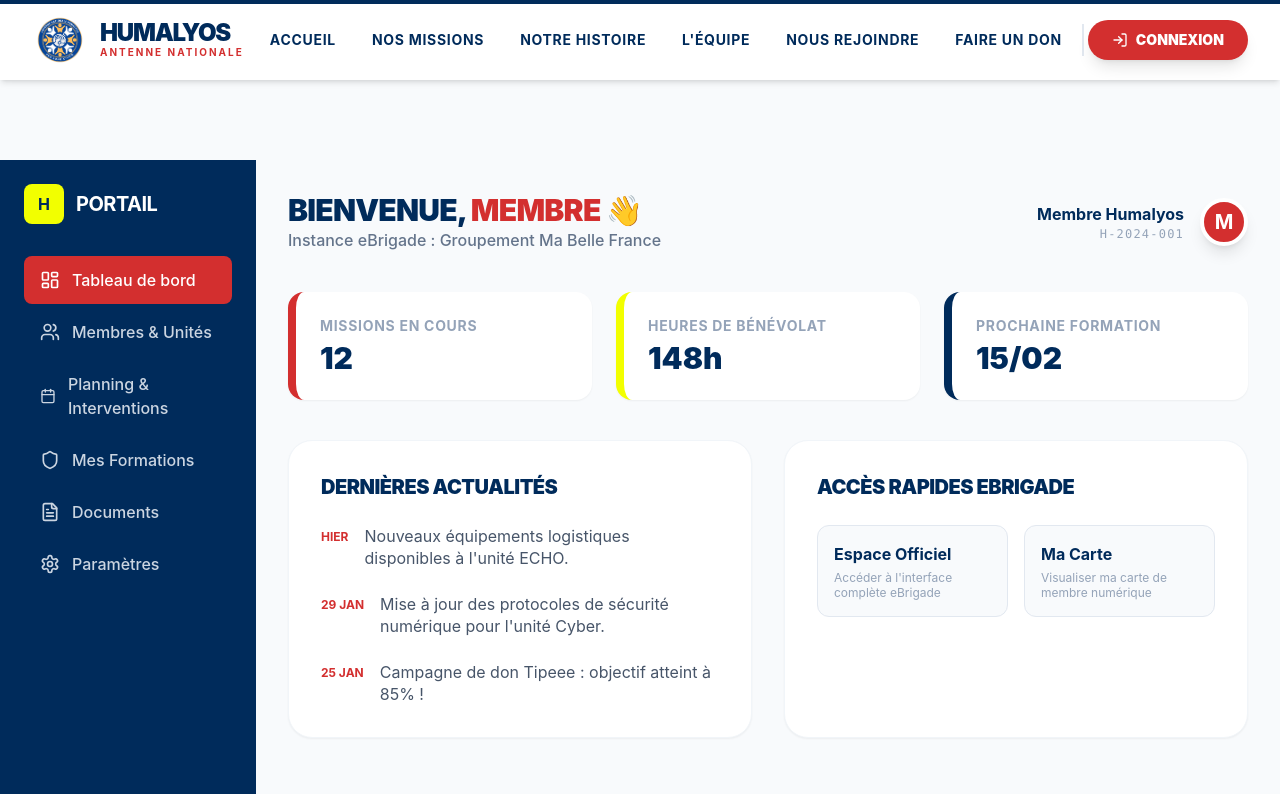
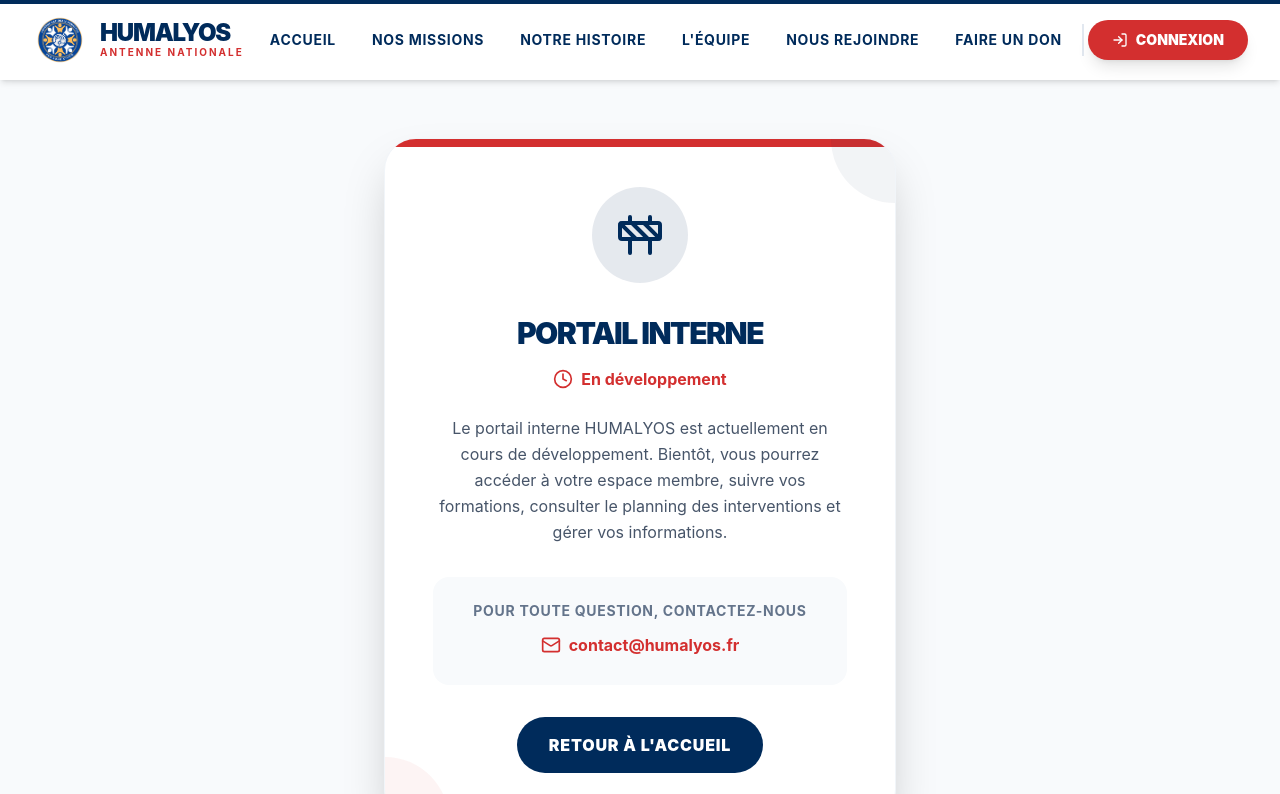
Before and after one commit to Julien0ff/humalyos-test, a React (Vite) app: page /portal in a window 1280 px wide. Shown: the top 794 px of the page. Built offline with nearby package versions, Linux system fonts and the light colour scheme.

Commit message:
Edit sdjf

```diff
--- a/src/App.tsx
+++ b/src/App.tsx
@@ -8,7 +8,7 @@
 import Team from './pages/Team';
 import Donations from './pages/Donations';
 import Login from './pages/Login';
-import Portal from './pages/Portal';
+import PortalComingSoon from './pages/PortalComingSoon';
 import Join from './pages/Join';
 import Legal from './pages/Legal';
 import Privacy from './pages/Privacy';
@@ -27,7 +27,7 @@
             <Route path="/equipe" element={<Team />} />
             <Route path="/dons" element={<Donations />} />
             <Route path="/login" element={<Login />} />
-            <Route path="/portal" element={<Portal />} />
+            <Route path="/portal" element={<PortalComingSoon />} />
             <Route path="/rejoindre" element={<Join />} />
             <Route path="/mentions-legales" element={<Legal />} />
             <Route path="/confidentialite" element={<Privacy />} />
--- a/src/pages/Login.tsx
+++ b/src/pages/Login.tsx
@@ -65,7 +65,7 @@
             <LogIn className="w-10 h-10 text-white" />
           </div>
           <h2 className="text-4xl font-black text-primary uppercase tracking-tighter">Portail Interne</h2>
-          <p className="text-slate-500 mt-2 font-medium">Connexion via les identifiants <span className="text-secondary font-bold">eBrigade</span></p>
+          <p className="text-slate-500 mt-2 font-medium">Le portail interne arrive bientôt. <span className="text-secondary font-bold">Contactez-nous</span> pour plus d'informations.</p>
         </div>
 
         <form onSubmit={handleSubmit} className="space-y-5">
--- /dev/null
+++ b/src/pages/PortalComingSoon.tsx
@@ -0,0 +1,63 @@
+import { motion } from 'framer-motion';
+import { Construction, Clock, Mail } from 'lucide-react';
+import { Link } from 'react-router-dom';
+
+const PortalComingSoon = () => {
+  return (
+    <div className="min-h-screen bg-slate-50 flex items-center justify-center px-4 py-12">
+      <motion.div
+        initial={{ opacity: 0, y: 20 }}
+        animate={{ opacity: 1, y: 0 }}
+        className="max-w-lg w-full bg-white rounded-[2rem] shadow-2xl p-8 md:p-12 relative overflow-hidden border border-slate-100 text-center"
+      >
+        {/* Decorative elements */}
+        <div className="absolute top-0 left-0 w-full h-2 bg-secondary"></div>
+        <div className="absolute top-0 right-0 w-32 h-32 bg-primary/5 rounded-full -mr-16 -mt-16"></div>
+        <div className="absolute bottom-0 left-0 w-32 h-32 bg-secondary/5 rounded-full -ml-16 -mb-16"></div>
+
+        <div className="relative">
+          <div className="bg-primary/10 w-24 h-24 rounded-full flex items-center justify-center mx-auto mb-8">
+            <Construction className="w-12 h-12 text-primary" />
+          </div>
+
+          <h2 className="text-3xl font-black text-primary uppercase tracking-tighter mb-4">
+            Portail Interne
+          </h2>
+
+          <div className="flex items-center justify-center gap-2 mb-6">
+            <Clock className="w-5 h-5 text-secondary" />
+            <span className="text-secondary font-bold">En développement</span>
+          </div>
+
+          <p className="text-slate-600 leading-relaxed mb-8">
+            Le portail interne HUMALYOS est actuellement en cours de développement.
+            Bientôt, vous pourrez accéder à votre espace membre, suivre vos formations,
+            consulter le planning des interventions et gérer vos informations.
+          </p>
+
+          <div className="bg-slate-50 p-6 rounded-2xl mb-8">
+            <p className="text-sm font-bold text-slate-500 uppercase tracking-wider mb-3">
+              Pour toute question, contactez-nous
+            </p>
+            <a
+              href="mailto:contact@humalyos.fr"
+              className="inline-flex items-center gap-2 text-secondary font-bold hover:underline"
+            >
+              <Mail className="w-5 h-5" />
+              contact@humalyos.fr
+            </a>
+          </div>
+
+          <Link
+            to="/"
+            className="inline-block bg-primary text-white px-8 py-4 rounded-full font-black uppercase tracking-wider hover:bg-secondary transition-colors"
+          >
+            Retour à l'accueil
+          </Link>
+        </div>
+      </motion.div>
+    </div>
+  );
+};
+
+export default PortalComingSoon;
```
Also changed, not shown: 18 other files (tests, documents, lock files or other folders).
